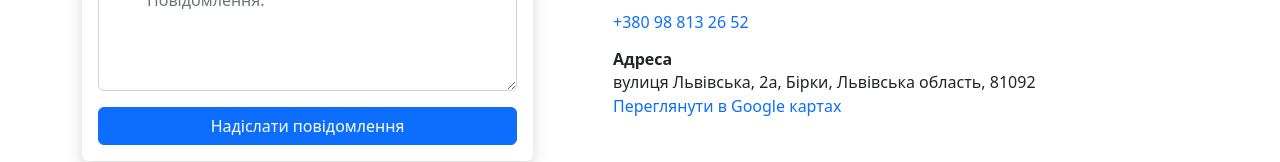
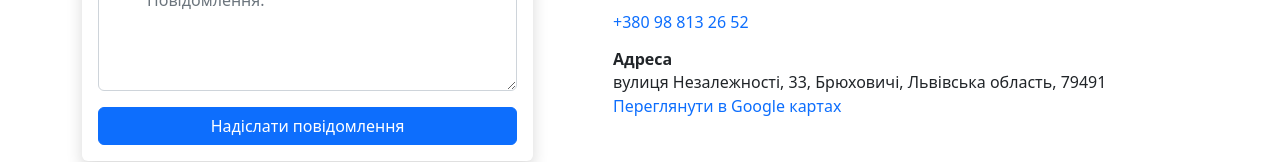
Before and after one commit to Olena95/korset-zahid, a Next.js app: page /contacts in a window 1280 px wide. Shown: the part 440-602 px from the top of the page. Built offline with nearby package versions, Linux system fonts and the light colour scheme; some icons are missing.

Commit message:
fix address

```diff
--- a/pages/api/contact.js
+++ b/pages/api/contact.js
@@ -23,10 +23,10 @@ const generateEmailContent = (data) => {
 };
 
 const handler = async (req, res) => {
-  console.log();
+
   if (req.method === "POST") {
     const data = req.body;
-    console.log(data);
+
     if (!data || !data.name || !data.mail || !data.phone || !data.message) {
       return res.status(400).send({ message: "Bad request" });
     }
@@ -40,7 +40,6 @@ const handler = async (req, res) => {
 
       return res.status(200).json({ success: true });
     } catch (err) {
-      console.log(err);
       return res.status(400).json({ message: err.message });
     }
   }
--- a/pages/contacts/index.js
+++ b/pages/contacts/index.js
@@ -37,7 +37,6 @@ const Contacts = () => {
             sendContactForm(data);
             setState(initState);
             setSuccess(true);
-            console.log("sdsdds");
         } catch (error) {
             setState((prev) => ({
                 ...prev,
@@ -45,7 +44,6 @@ const Contacts = () => {
                 error: error.message,
             }));
         }
-        console.log(data);
     };
 
     const closeToast = () => {
@@ -351,11 +349,10 @@ const Contacts = () => {
                                             Адреса
                                         </h6>
                                         <div>
-                                            вулиця Львівська, 2а, Бірки,
-                                            Львівська область, 81092
+                                        вулиця Незалежності, 33, Брюховичі, Львівська область, 79491
                                         </div>
                                         <Link
-                                            href="https://goo.gl/maps/7kXeZ5pmX8mhQfL98"
+                                            href="https://g.co/kgs/387yutt"
                                             className="video-play-icon  text-primary"
                                             target="_blank"
                                         >
```
